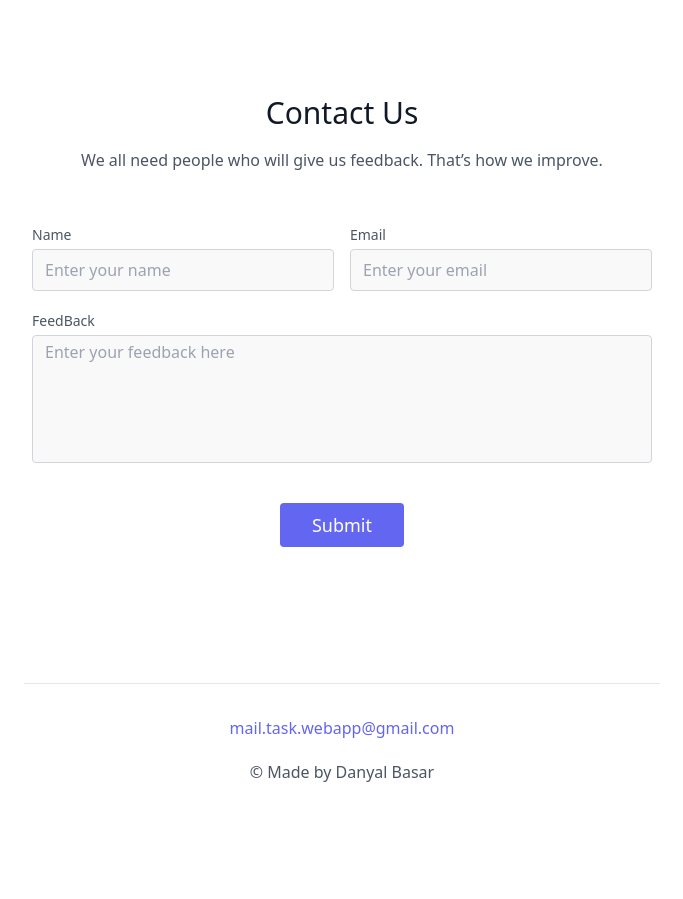
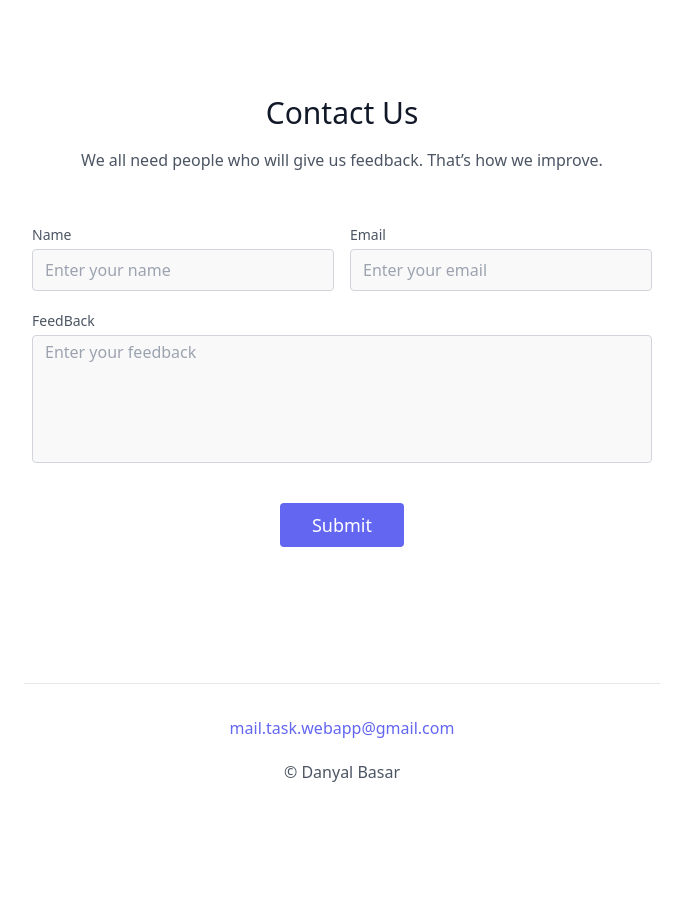
Before and after one commit to danyalbasar/todo_project, a Django app: page /feedback/ in a window 1280 px wide. Shown: the part 81-980 px from the top of the page, without its empty margins (298-981 px from the left). Run offline with Django 3.2, Linux system fonts and the light colour scheme.

Commit message:
Update feedback.html

```diff
--- a/todo_app/templates/feedback.html
+++ b/todo_app/templates/feedback.html
@@ -28,7 +28,7 @@
         <div class="p-2 w-full">
           <div class="relative">
             <label for="message" class="leading-7 text-sm text-gray-600">FeedBack</label>
-            <textarea id="message" name="feedback" required="" class="w-full bg-gray-100 bg-opacity-50 rounded border border-gray-300 focus:border-indigo-500 focus:bg-white focus:ring-2 focus:ring-indigo-200 h-32 text-base outline-none text-gray-700 py-1 px-3 resize-none leading-6 transition-colors duration-200 ease-in-out" placeholder="Enter your feedback here"></textarea>
+            <textarea id="message" name="feedback" required="" class="w-full bg-gray-100 bg-opacity-50 rounded border border-gray-300 focus:border-indigo-500 focus:bg-white focus:ring-2 focus:ring-indigo-200 h-32 text-base outline-none text-gray-700 py-1 px-3 resize-none leading-6 transition-colors duration-200 ease-in-out" placeholder="Enter your feedback"></textarea>
           </div>
         </div>
         <div class="p-2 w-full">
@@ -41,7 +41,7 @@
         </div>
         <div class="p-2 w-full pt-8 mt-8 border-t border-gray-200 text-center">
           <a class="text-indigo-500">mail.task.webapp@gmail.com</a>
-          <p class="leading-normal my-5">&copy; Made by Danyal Basar</p>
+          <p class="leading-normal my-5">&copy; Danyal Basar</p>
         </div>
       </div>
     </div>
```
